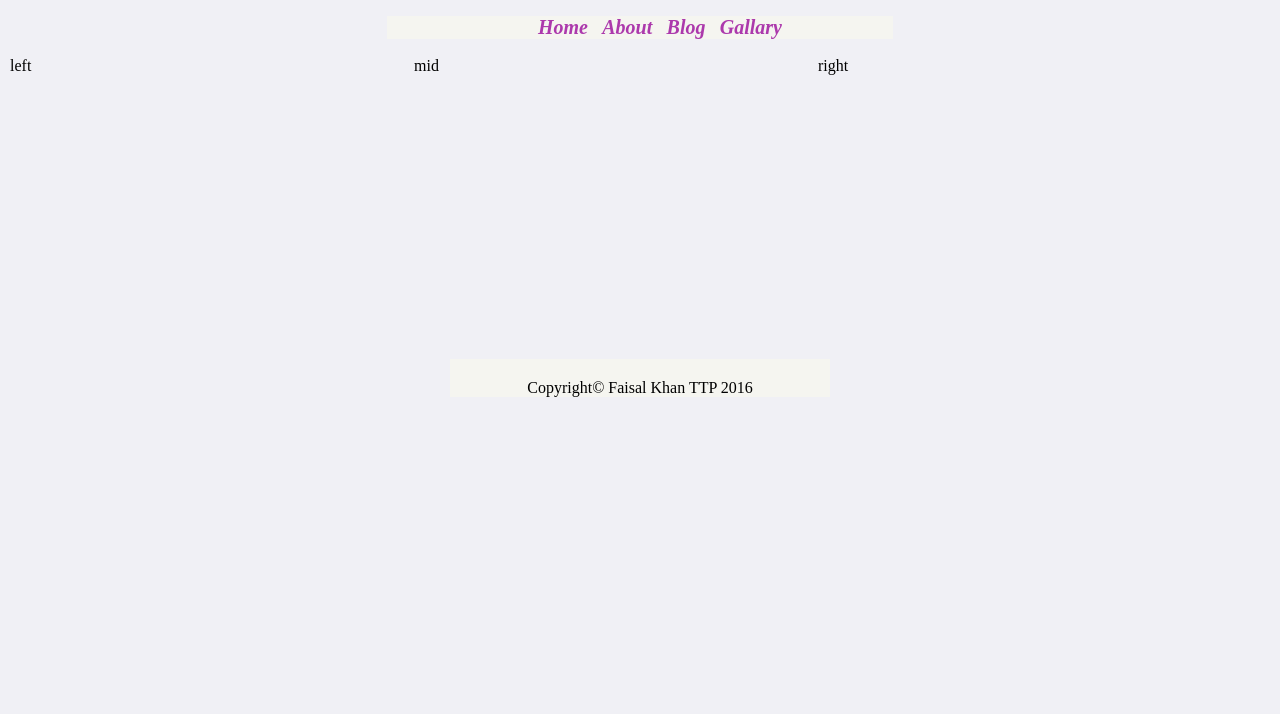
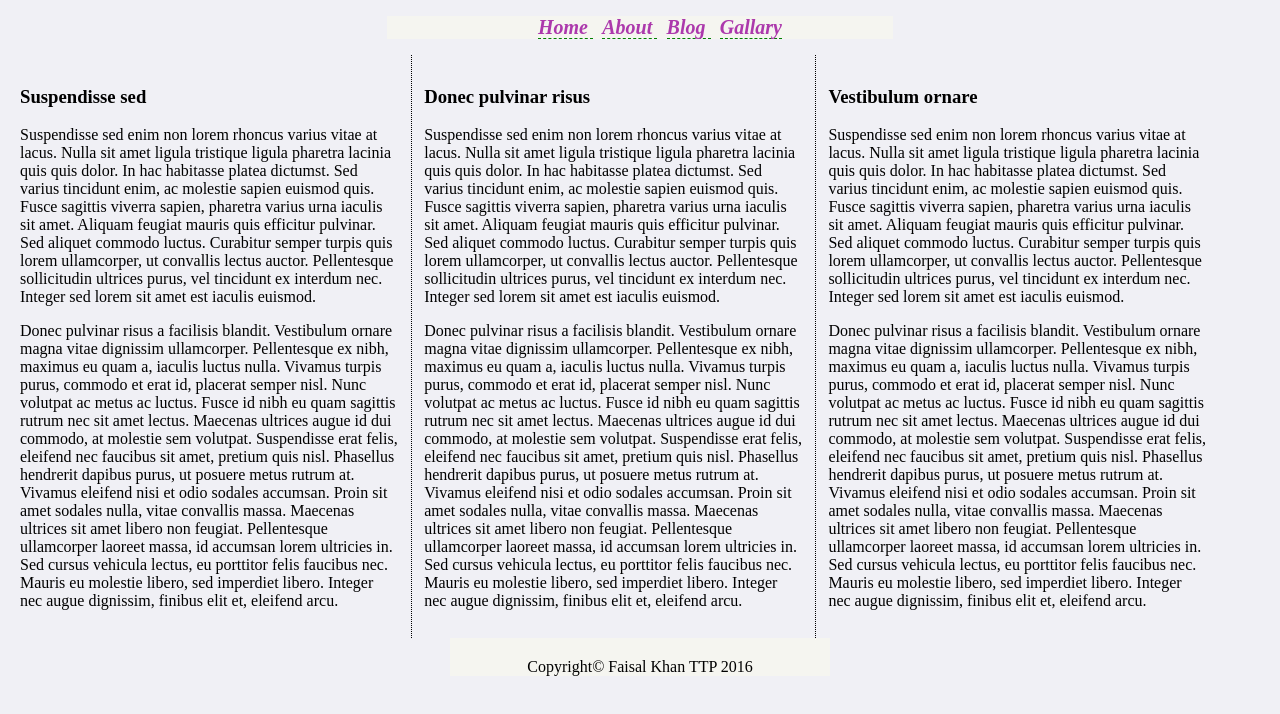
Before and after one commit to faisalkhan1222/TTPAssignment1, a plain HTML site: page blog.html in a window 1280 px wide. Drawn offline with Linux system fonts and the light colour scheme.

Commit message:
Finished blog page

```diff
--- a/CSS/style.css
+++ b/CSS/style.css
@@ -1,11 +1,16 @@
+/*
+***************************************************************
+CSS for all of the pages
+***************************************************************
+*/
 body{
-  /*f5f5f0*/
   background-color: #f0f0f5;
 }
 
 
 a{
   text-decoration: none;
+  border-bottom: 1px dashed green;
   font-style: italic;
   font-size: 20px;
   color:#ac39ac ;
@@ -17,13 +22,10 @@ li{
   display: inline;
   padding-left: 1%;
   padding-right: 1%;
-
-/*  margin:auto;*/
 }
 
 ul{
   display: block;
-  /*margin:auto;*/
 }
 
 h1{
@@ -37,6 +39,20 @@ nav{
 text-align: center
 }
 
+footer{
+  width: 30%;
+  clear: both;
+  margin: auto;
+  text-align: center;
+  padding-top: 20px;
+  background-color: #f5f5f0;
+}
+
+/*
+***************************************************************
+CSS for the gallary page
+***************************************************************
+*/
 #left{
 width:400px;
 height: 300px;
@@ -82,6 +98,17 @@ padding: 2px 2px 2px 2px;
   padding: 2px 2px 2px 2px;
 }
 
+
+img{
+  width: 100%;
+  height: 100%;
+}
+
+/*
+***************************************************************
+CSS for the about page
+***************************************************************
+*/
 #leftCol{
   width: 45%;
   padding: 12px 12px 12px 12px;
@@ -99,16 +126,29 @@ padding: 2px 2px 2px 2px;
 
 }
 
-img{
-  width: 100%;
-  height: 100%;
+/*
+***************************************************************
+CSS for the gallary page
+***************************************************************
+*/
+
+#leftColBlog{
+  width: 30%;
+  padding: 12px 12px 12px 12px;
+  float: left;
+  border-right: 1px dotted black;
+  margin: auto;
 }
-
-footer{
+#midColBlog{
   width: 30%;
-  clear: both;
+  padding: 12px 12px 12px 12px;
+  float: left;
+  border-right: 1px dotted black;
   margin: auto;
-  text-align: center;
-  padding-top: 20px;
-  background-color: #f5f5f0;
 }
+#rightColBlog{
+  width: 30%;
+  padding: 12px 12px 12px 12px;
+  float: left;
+  margin: auto;
+}
--- a/blog.html
+++ b/blog.html
@@ -18,17 +18,34 @@
 </header>
 
 
-<div id = "left">
-left
+<div id = "leftColBlog">
+  <h3>Suspendisse sed</h3>
+<p>
+  Suspendisse sed enim non lorem rhoncus varius vitae at lacus. Nulla sit amet ligula tristique ligula pharetra lacinia quis quis dolor. In hac habitasse platea dictumst. Sed varius tincidunt enim, ac molestie sapien euismod quis. Fusce sagittis viverra sapien, pharetra varius urna iaculis sit amet. Aliquam feugiat mauris quis efficitur pulvinar. Sed aliquet commodo luctus. Curabitur semper turpis quis lorem ullamcorper, ut convallis lectus auctor. Pellentesque sollicitudin ultrices purus, vel tincidunt ex interdum nec. Integer sed lorem sit amet est iaculis euismod.
+</p>
+<p>
+  Donec pulvinar risus a facilisis blandit. Vestibulum ornare magna vitae dignissim ullamcorper. Pellentesque ex nibh, maximus eu quam a, iaculis luctus nulla. Vivamus turpis purus, commodo et erat id, placerat semper nisl. Nunc volutpat ac metus ac luctus. Fusce id nibh eu quam sagittis rutrum nec sit amet lectus. Maecenas ultrices augue id dui commodo, at molestie sem volutpat. Suspendisse erat felis, eleifend nec faucibus sit amet, pretium quis nisl. Phasellus hendrerit dapibus purus, ut posuere metus rutrum at. Vivamus eleifend nisi et odio sodales accumsan. Proin sit amet sodales nulla, vitae convallis massa. Maecenas ultrices sit amet libero non feugiat. Pellentesque ullamcorper laoreet massa, id accumsan lorem ultricies in. Sed cursus vehicula lectus, eu porttitor felis faucibus nec. Mauris eu molestie libero, sed imperdiet libero. Integer nec augue dignissim, finibus elit et, eleifend arcu.
+</p>
 </div>
 
-
-<div id = "mid">
-mid
+<div id = "midColBlog">
+  <h3>Donec pulvinar risus</h3>
+  <p>
+    Suspendisse sed enim non lorem rhoncus varius vitae at lacus. Nulla sit amet ligula tristique ligula pharetra lacinia quis quis dolor. In hac habitasse platea dictumst. Sed varius tincidunt enim, ac molestie sapien euismod quis. Fusce sagittis viverra sapien, pharetra varius urna iaculis sit amet. Aliquam feugiat mauris quis efficitur pulvinar. Sed aliquet commodo luctus. Curabitur semper turpis quis lorem ullamcorper, ut convallis lectus auctor. Pellentesque sollicitudin ultrices purus, vel tincidunt ex interdum nec. Integer sed lorem sit amet est iaculis euismod.
+  </p>
+  <p>
+    Donec pulvinar risus a facilisis blandit. Vestibulum ornare magna vitae dignissim ullamcorper. Pellentesque ex nibh, maximus eu quam a, iaculis luctus nulla. Vivamus turpis purus, commodo et erat id, placerat semper nisl. Nunc volutpat ac metus ac luctus. Fusce id nibh eu quam sagittis rutrum nec sit amet lectus. Maecenas ultrices augue id dui commodo, at molestie sem volutpat. Suspendisse erat felis, eleifend nec faucibus sit amet, pretium quis nisl. Phasellus hendrerit dapibus purus, ut posuere metus rutrum at. Vivamus eleifend nisi et odio sodales accumsan. Proin sit amet sodales nulla, vitae convallis massa. Maecenas ultrices sit amet libero non feugiat. Pellentesque ullamcorper laoreet massa, id accumsan lorem ultricies in. Sed cursus vehicula lectus, eu porttitor felis faucibus nec. Mauris eu molestie libero, sed imperdiet libero. Integer nec augue dignissim, finibus elit et, eleifend arcu.
+  </p>
 </div>
 
-<div id = "right">
-right
+<div id = "rightColBlog">
+  <h3>Vestibulum ornare</h3>
+  <p>
+    Suspendisse sed enim non lorem rhoncus varius vitae at lacus. Nulla sit amet ligula tristique ligula pharetra lacinia quis quis dolor. In hac habitasse platea dictumst. Sed varius tincidunt enim, ac molestie sapien euismod quis. Fusce sagittis viverra sapien, pharetra varius urna iaculis sit amet. Aliquam feugiat mauris quis efficitur pulvinar. Sed aliquet commodo luctus. Curabitur semper turpis quis lorem ullamcorper, ut convallis lectus auctor. Pellentesque sollicitudin ultrices purus, vel tincidunt ex interdum nec. Integer sed lorem sit amet est iaculis euismod.
+  </p>
+  <p>
+    Donec pulvinar risus a facilisis blandit. Vestibulum ornare magna vitae dignissim ullamcorper. Pellentesque ex nibh, maximus eu quam a, iaculis luctus nulla. Vivamus turpis purus, commodo et erat id, placerat semper nisl. Nunc volutpat ac metus ac luctus. Fusce id nibh eu quam sagittis rutrum nec sit amet lectus. Maecenas ultrices augue id dui commodo, at molestie sem volutpat. Suspendisse erat felis, eleifend nec faucibus sit amet, pretium quis nisl. Phasellus hendrerit dapibus purus, ut posuere metus rutrum at. Vivamus eleifend nisi et odio sodales accumsan. Proin sit amet sodales nulla, vitae convallis massa. Maecenas ultrices sit amet libero non feugiat. Pellentesque ullamcorper laoreet massa, id accumsan lorem ultricies in. Sed cursus vehicula lectus, eu porttitor felis faucibus nec. Mauris eu molestie libero, sed imperdiet libero. Integer nec augue dignissim, finibus elit et, eleifend arcu.
+  </p>
 </div>
 
 
```
